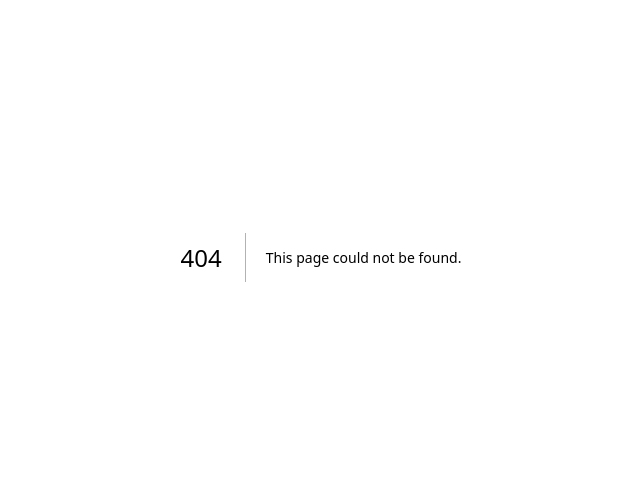
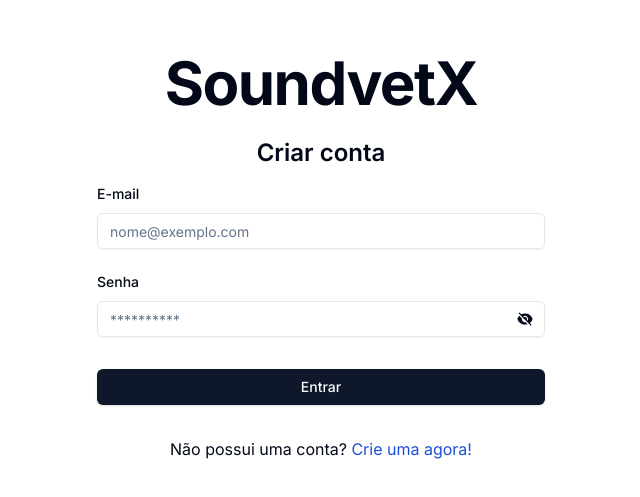
Before and after one commit to filipesiota/soundvetx, a Next.js app: page /register in a window 1280 px wide. Before the commit this address had no page. Shown: the part 143-640 px from the top of the page, without its empty margins (319-959 px from the left). Built offline with nearby package versions, Linux system fonts and the light colour scheme.

Commit message:
FEAT: Cria telas de login e criação de conta #1 #4

```diff
--- /dev/null
+++ b/src/@types/login.ts
@@ -0,0 +1,47 @@
+import { z } from "zod";
+import { ComboReturn } from "./combo-return";
+import { malformedBodyRequest, validateParam } from "@/utils/request";
+import { RequestError } from "./request-response";
+
+export const LoginSchema = z.object({
+    email: z.string().min(1, {
+        message: "Preencha o campo de e-mail."
+    }).email({
+        message: "E-mail inválido."
+    }),
+    password: z.string().min(1, {
+        message: "Preencha o campo de senha."
+    })
+});
+
+export type Login = z.infer<typeof LoginSchema>;
+
+export function validateLogin(data: any): ComboReturn<Login, RequestError> {
+    if (data === null || typeof data !== "object") {
+        return {
+            data: null,
+            error: malformedBodyRequest()
+        };
+    }
+
+    let error;
+
+    error = validateParam(data, "email", "string", true);
+    if (error !== null)
+        return {
+            data: null,
+            error: error
+        };
+
+    error = validateParam(data, "password", "string", true);
+    if (error !== null)
+        return {
+            data: null,
+            error: error
+        };
+
+    return {
+        data: data as Login,
+        error: null
+    };
+}
--- /dev/null
+++ b/src/@types/veterinarian.ts
@@ -0,0 +1,79 @@
+import { z } from "zod";
+import { ComboReturn } from "./combo-return";
+import { malformedBodyRequest, validateParam } from "@/utils/request";
+import { RequestError } from "./request-response";
+
+export const VeterinarianSchema = z.object({
+    fullName: z.string().min(1, {
+        message: "Preencha o campo de nome completo."
+    }),
+    crmv: z.string().min(1, {
+        message: "Preencha o campo de CRMV."
+    }),
+    email: z.string().min(1, {
+        message: "Preencha o campo de e-mail."
+    }).email({
+        message: "E-mail inválido."
+    }),
+    password: z.string().min(1, {
+        message: "Preencha o campo de senha."
+    }).min(5, {
+        message: "A senha deve ter no mínimo 5 caracteres."
+    }),
+    confirmPassword: z.string().min(1, {
+        message: "Preencha o campo de confirmação de senha."
+    })
+});
+
+export type Veterinarian = z.infer<typeof VeterinarianSchema>;
+
+export function validateVeterinarian(data: any): ComboReturn<Veterinarian, RequestError> {
+    if (data === null || typeof data !== "object") {
+        return {
+            data: null,
+            error: malformedBodyRequest()
+        };
+    }
+
+    let error;
+
+    error = validateParam(data, "fullName", "string", true);
+    if (error !== null)
+        return {
+            data: null,
+            error: error
+        };
+
+    error = validateParam(data, "crmv", "string", true);
+    if (error !== null)
+        return {
+            data: null,
+            error: error
+        };
+
+    error = validateParam(data, "email", "string", true);
+    if (error !== null)
+        return {
+            data: null,
+            error: error
+        };
+
+    error = validateParam(data, "password", "string", true);
+    if (error !== null)
+        return {
+            data: null,
+            error: error
+        };
+
+    error = validateParam(data, "confirmPassword", "string", true);
+    if (error !== null)
+        return {
+            data: null,
+            error: error
+        };
+
+    return {
+        data: data as Veterinarian,
+        error: null
+    };
+}
--- a/src/@types/xray-request.ts
+++ b/src/@types/xray-request.ts
@@ -166,7 +166,7 @@
 		};
 
 	return {
-		data: data,
+		data: data as XRayRequest,
 		error: null
 	};
 }
--- /dev/null
+++ b/src/app/api/login/route.ts
@@ -0,0 +1,8 @@
+import { NextRequest } from "next/server";
+
+export function POST(request: NextRequest) {
+    return {
+        status: 200,
+        body: { message: "Hello World" }
+    };
+}
--- a/src/app/api/send-report/route.ts
+++ b/src/app/api/send-report/route.ts
@@ -4,8 +4,6 @@
 import { storeBlob } from "@/utils/store-blob";
 import { sendMessage } from "@/utils/wa-message-helper";
 import { NextRequest, NextResponse } from "next/server";
-
-// export const runtime = "edge";
 
 export async function POST(request: NextRequest): Promise<NextResponse<RequestResponse>> {
 	const body = await request.json();
--- a/src/app/layout.tsx
+++ b/src/app/layout.tsx
@@ -24,7 +24,7 @@
 			<head>
 				<link rel="icon" href="/favicon.ico" sizes="any" />
 			</head>
-			<body className={cn("min-h-screen bg-background font-sans antialiased", fontSans.variable)}>
+			<body className={cn("min-h-dvh bg-background font-sans antialiased h-full px-4", fontSans.variable)}>
 				{children}
 
 				<Toaster />
--- /dev/null
+++ b/src/app/login/page.tsx
@@ -0,0 +1,73 @@
+"use client";
+
+import { LoginSchema, Login } from "@/@types/login";
+import { FormSection } from "@/components/form-section";
+import { MainTitle } from "@/components/main-title";
+import { PasswordInput } from "@/components/password-input";
+import { Button } from "@/components/ui/button";
+import { Form, FormField, FormItem, FormLabel, FormControl, FormMessage } from "@/components/ui/form";
+import { Input } from "@/components/ui/input";
+import { zodResolver } from "@hookform/resolvers/zod";
+import Link from "next/link";
+import { useForm } from "react-hook-form";
+import { toast } from "sonner";
+
+export default function LoginPage() {
+	const form = useForm<Login>({
+		resolver: zodResolver(LoginSchema),
+		defaultValues: {
+			email: "",
+			password: ""
+		}
+	});
+
+	async function onSubmit(values: Login) {
+		toast.success("Formulário processado com sucesso!");
+	}
+
+	return (
+		<main className="flex flex-col items-center justify-center w-full h-dvh max-w-md mx-auto py-8">
+			<MainTitle title="SoundvetX" />
+
+			<Form {...form}>
+				<form onSubmit={form.handleSubmit(onSubmit)} className="flex flex-col w-full gap-8 mt-5">
+					<FormSection title="Login" align="center">
+						<FormField
+							control={form.control}
+							name="email"
+							render={({ field }) => (
+								<FormItem>
+									<FormLabel>E-mail</FormLabel>
+									<FormControl>
+										<Input placeholder="nome@exemplo.com" {...field} />
+									</FormControl>
+									<FormMessage />
+								</FormItem>
+							)}
+						/>
+
+						<FormField
+							control={form.control}
+							name="password"
+							render={({ field }) => (
+								<FormItem>
+									<FormLabel>Senha</FormLabel>
+									<FormControl>
+										<PasswordInput placeholder="**********" {...field} />
+									</FormControl>
+									<FormMessage />
+								</FormItem>
+							)}
+						/>
+					</FormSection>
+
+					<Button type="submit">Entrar</Button>
+
+                    <div className="text-center">
+                        Não possui uma conta? <Link href="/register">Crie uma agora!</Link>
+                    </div>
+				</form>
+			</Form>
+		</main>
+	);
+}
--- a/src/app/page.tsx
+++ b/src/app/page.tsx
@@ -52,7 +52,7 @@
 	{ id: "postTrauma", label: "Pós trauma (RX e US abdominal)" }
 ];
 
-export default function Page() {
+export default function ExamRequestPage() {
 	const [isSubmitting, setIsSubmitting] = useState(false);
 
 	const form = useForm<XRayRequest>({
@@ -113,7 +113,7 @@
 	}
 
 	return (
-		<main className="flex flex-col items-center w-full max-w-3xl mx-auto py-8 px-4">
+		<main className="flex flex-col items-center w-full max-w-screen-md mx-auto py-8">
 			<MainTitle title="SoundvetX" subtitle="Radiologia em animais de companhia e pets exóticos" />
 
 			<Form {...form}>
--- /dev/null
+++ b/src/app/register/page.tsx
@@ -0,0 +1,76 @@
+"use client";
+
+import { VeterinarianSchema, Veterinarian } from "@/@types/veterinarian";
+import { FormSection } from "@/components/form-section";
+import { MainTitle } from "@/components/main-title";
+import { PasswordInput } from "@/components/password-input";
+import { Button } from "@/components/ui/button";
+import { Form, FormField, FormItem, FormLabel, FormControl, FormMessage } from "@/components/ui/form";
+import { Input } from "@/components/ui/input";
+import { zodResolver } from "@hookform/resolvers/zod";
+import Link from "next/link";
+import { useForm } from "react-hook-form";
+import { toast } from "sonner";
+
+export default function RegisterPage() {
+	const form = useForm<Veterinarian>({
+		resolver: zodResolver(VeterinarianSchema),
+		defaultValues: {
+            fullName: "",
+            crmv: "",
+			email: "",
+			password: "",
+            confirmPassword: ""
+		}
+	});
+
+	async function onSubmit(values: Veterinarian) {
+		toast.success("Formulário processado com sucesso!");
+	}
+
+	return (
+		<main className="flex flex-col items-center justify-center w-full h-dvh max-w-md mx-auto py-8">
+			<MainTitle title="SoundvetX" />
+
+			<Form {...form}>
+				<form onSubmit={form.handleSubmit(onSubmit)} className="flex flex-col w-full gap-8 mt-5">
+					<FormSection title="Criar conta" align="center">
+						<FormField
+							control={form.control}
+							name="email"
+							render={({ field }) => (
+								<FormItem>
+									<FormLabel>E-mail</FormLabel>
+									<FormControl>
+										<Input placeholder="nome@exemplo.com" {...field} />
+									</FormControl>
+									<FormMessage />
+								</FormItem>
+							)}
+						/>
+
+						<FormField
+							control={form.control}
+							name="password"
+							render={({ field }) => (
+								<FormItem>
+									<FormLabel>Senha</FormLabel>
+									<FormControl>
+										<PasswordInput placeholder="**********" {...field} />
+									</FormControl>
+									<FormMessage />
+								</FormItem>
+							)}
+						/>
+					</FormSection>
+
+					<Button type="submit">Entrar</Button>
+
+                    <div className="text-center">
+                        Não possui uma conta? <Link href="/register">Crie uma agora!</Link>
+                    </div>
+				</form>
+			</Form>
+		</main>
+	);
+}
--- a/src/components/form-section.tsx
+++ b/src/components/form-section.tsx
@@ -3,14 +3,15 @@
 
 interface FormSectionProps extends React.HTMLAttributes<HTMLDivElement> {
 	title: string;
+	align?: "left" | "center" | "right";
 }
 
-const FormSection = React.forwardRef<HTMLDivElement, FormSectionProps>(({ className, title, children, ...props }, ref) => {
+const FormSection = React.forwardRef<HTMLDivElement, FormSectionProps>(({ className, title, align = "left", children, ...props }, ref) => {
 	const id = React.useId();
 
 	return (
 		<div id={id} ref={ref} className={cn("flex flex-col w-full", className)} {...props}>
-			<h2 className="text-2xl font-semibold leading-none peer-disabled:cursor-not-allowed peer-disabled:opacity-70 mb-4">{title}</h2>
+			<h2 className={`text-2xl font-semibold leading-none peer-disabled:cursor-not-allowed peer-disabled:opacity-70 mb-4 text-${align}`}>{title}</h2>
 
 			<div className="flex flex-col gap-5">{children}</div>
 		</div>
--- /dev/null
+++ b/src/components/password-input.tsx
@@ -0,0 +1,49 @@
+import { cn } from "@/lib/utils";
+import { forwardRef, useState } from "react";
+import { Button } from "./ui/button";
+import { InputProps, Input } from "./ui/input";
+import { EyeIcon, EyeSlashIcon } from "@heroicons/react/20/solid";
+
+const PasswordInput = forwardRef<HTMLInputElement, InputProps>(({ className, ...props }, ref) => {
+	const [showPassword, setShowPassword] = useState(false);
+	const disabled = props.disabled;
+
+	return (
+		<div className="relative">
+			<Input
+				type={showPassword ? "text" : "password"}
+				className={cn("hide-password-toggle pr-10", className)}
+				ref={ref}
+				{...props}
+			/>
+			<Button
+				type="button"
+				variant="ghost"
+				size="sm"
+				className="absolute right-0 top-0 h-full px-3 py-2 hover:bg-transparent"
+				onClick={() => setShowPassword(prev => !prev)}
+				disabled={props.disabled}
+			>
+				{showPassword && !disabled ? (
+					<EyeIcon className="h-4 w-4" aria-hidden="true" />
+				) : (
+					<EyeSlashIcon className="h-4 w-4" aria-hidden="true" />
+				)}
+				<span className="sr-only">{showPassword ? "Esconder senha" : "Mostrar senha"}</span>
+			</Button>
+
+			{/* hides browsers password toggles */}
+			<style>{`
+					.hide-password-toggle::-ms-reveal,
+					.hide-password-toggle::-ms-clear {
+						visibility: hidden;
+						pointer-events: none;
+						display: none;
+					}
+				`}</style>
+		</div>
+	);
+});
+PasswordInput.displayName = "PasswordInput";
+
+export { PasswordInput };
--- a/src/styles/globals.css
+++ b/src/styles/globals.css
@@ -73,4 +73,10 @@
 		-webkit-appearance: none;
 		margin: 0;
 	}
+
+	a {
+		@apply text-blue-700;
+		@apply hover:underline;
+		@apply cursor-pointer;
+	}
 }
```
Also changed, not shown: 1 other file (tests, documents, lock files or other folders).
